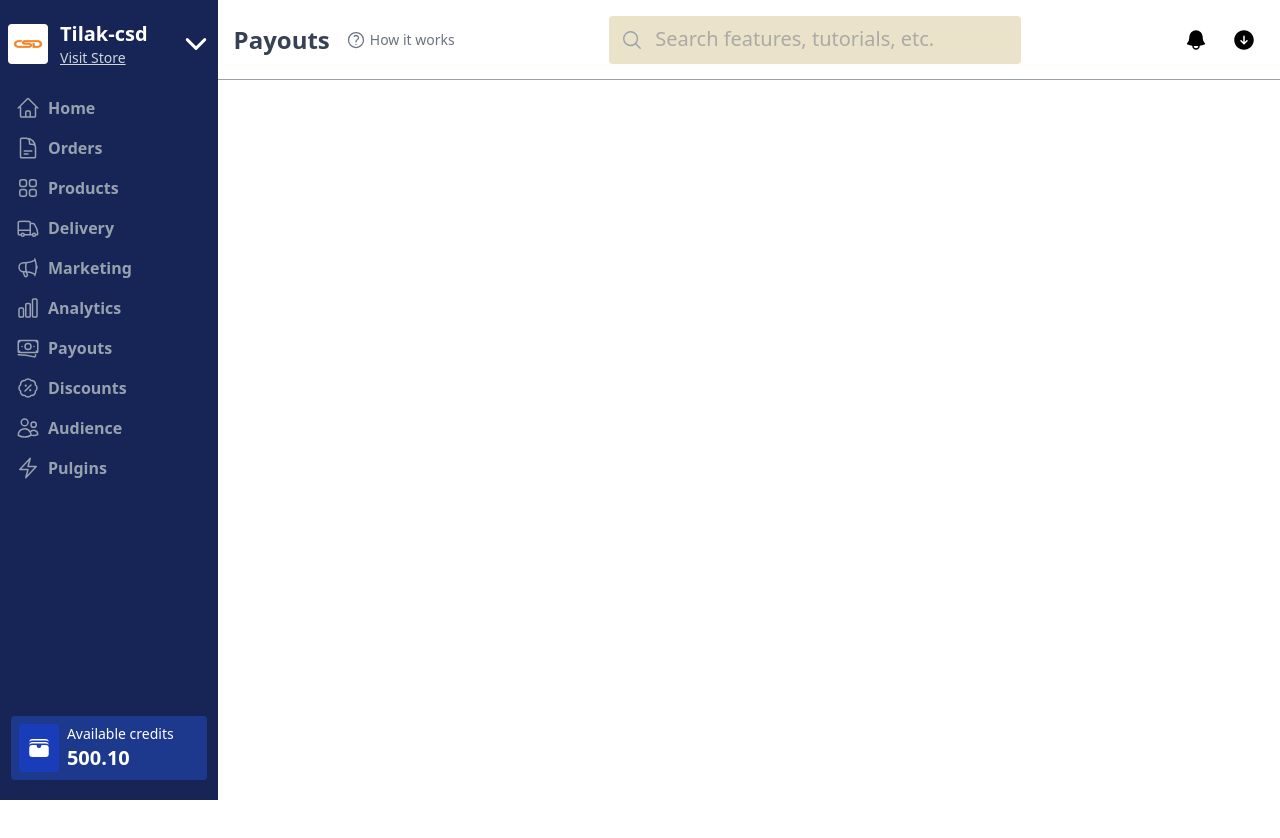
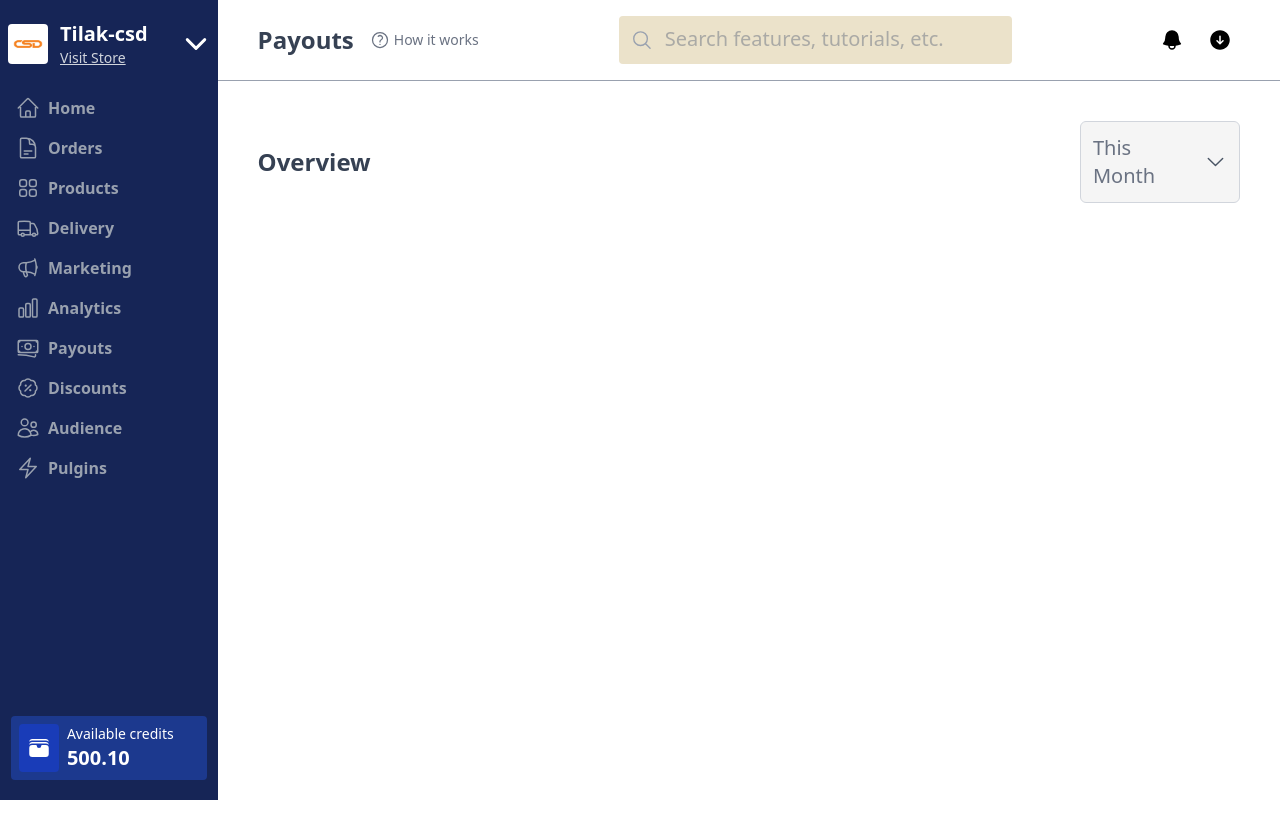
Before and after one commit to Tilak-csd/Dashboard-Clone, a React (Vite) app: page / in a window 1280 px wide. Shown: the top 838 px of the page. Before the commit the page ends 800 px from the top, so only its background shows below. Built offline with nearby package versions, Linux system fonts and the light colour scheme.

Commit message:
addint eh dropdown

```diff
--- a/package.json
+++ b/package.json
@@ -13,6 +13,7 @@
     "@tailwindcss/vite": "^4.1.17",
     "react": "^19.2.0",
     "react-dom": "^19.2.0",
+    "tailwind-scrollbar-hide": "^4.0.0",
     "tailwindcss": "^4.1.17"
   },
   "devDependencies": {
--- /dev/null
+++ b/src/components/DropdownMonth.jsx
@@ -0,0 +1,37 @@
+import React, { useState } from 'react'
+
+export default function DropdownMonth() {
+    const [yes, setYes] = useState(false)
+    const [month, setMonth] = useState("This Month")
+    const months = ['Jan', 'Feb', 'Mar', 'Apr', 'May', 'Jun', 'Jul', 'Aug', 'Sep', 'Oct', 'Nov', 'Dec']
+
+    return (
+        <div className='relative'>
+            <div
+                onClick={() => setYes(prev => !prev)}
+                className='w-40 flex justify-center items-center p-3 bg-[#f5f5f5] border-1 border-gray-300 rounded-md text-xl text-gray-500 cursor-pointer'>
+                {month} <svg xmlns="http://www.w3.org/2000/svg" className='text-gray-600 w-6 h-6 font-bold size-1 ml-2.5' fill="none" viewBox="0 0 24 24" stroke-width="1.5" stroke="currentColor" >
+                    <path stroke-linecap="round" stroke-linejoin="round" d="m19.5 8.25-7.5 7.5-7.5-7.5" />
+                </svg>
+            </div>
+            {yes && <Month months={months} setMonth={setMonth} setYes={setYes} />}
+        </div>
+    )
+}
+
+function Month({ months, setMonth, setYes }) {
+    return (
+        <div className='w-[10rem] p-2 absolute border-[1px] border-gray-300  rounded-md'>
+            {months.map((month, idx) => {
+                return <li key={idx}
+                    onClick={() => {
+                        setYes(prev => !prev)
+                        setMonth(month)
+                    }}
+                    className='w-full text-center text-gray-500 hover:bg-gray-300 text-xl rounded-md list-none cursor-pointer'>{month}</li>
+
+            })}
+
+        </div>
+    )
+}
--- a/src/components/LandingPage.jsx
+++ b/src/components/LandingPage.jsx
@@ -1,13 +1,14 @@
 import React from 'react'
 import SideBar from './sidebar/Sidebar'
 import MainContent from './MainContent'
-import Navbar from './Navbar'
+import Layout from './Layout'
+
 
 export default function LandingPage() {
     return (
         <div className='flex'>
             <SideBar />
-            <Navbar />
+            <Layout />
         </div>
     )
 }
--- a/src/components/Layout.jsx
+++ b/src/components/Layout.jsx
@@ -1,11 +1,13 @@
 import React from 'react'
 import Navbar from './Navbar'
+import MainContent from './MainContent'
 
 
 export default function Layout() {
   return (
     <div>
       <Navbar />
+      <MainContent />
     </div>
   )
 }
--- a/src/components/MainContent.jsx
+++ b/src/components/MainContent.jsx
@@ -1,8 +1,18 @@
 import React from 'react'
+import DropdownMonth from './DropdownMonth'
+
 
 export default function MainContent() {
   return (
-    <div className='h-screen w-[83vw] overflow-y-scroll'>
+    <div className='h-screen w-[83vw] overflow-y-scroll scroll-hide p-10 '>
+      {/* top line of the main content side */}
+      <div className='flex justify-between items-center'>
+        <h1 className='text-2xl font-semibold text-gray-700'>Overview</h1>
+        {/* dropdown for selecting the months */}
+        <DropdownMonth />
+      </div>
+      {/* card option amount of transaction  */}
+      <div></div>
 
     </div>
   )
--- a/src/components/Navbar.jsx
+++ b/src/components/Navbar.jsx
@@ -2,7 +2,7 @@ import React from 'react'
 
 export default function Navbar() {
     return (
-        <div className='flex justify-between items-center h-20 p-4 w-[83vw] border-b-1 border-gray-400'>
+        <div className='flex justify-between items-center sticky top-0 z-1 bg-white h-20 p-10 w-[83vw] border-b-1 border-gray-400'>
             <div className='flex justify-center items-center gap-4'>
                 <h1 className='text-2xl font-semibold text-gray-700'>Payouts</h1>
                 <div className='flex items-center justify-center text-sm gap-1 text-gray-500'>
--- a/src/components/sidebar/Sidebar.jsx
+++ b/src/components/sidebar/Sidebar.jsx
@@ -2,7 +2,7 @@ import React from 'react'
 import SidebarItems from './SidebarItems'
 export default function SideBar() {
   return (
-    <div className='w-[17vw] sticky flex items-center p-2 flex-col bg-blue-950 h-screen gap-1'>
+    <div className='w-[17vw] sticky top-0 flex items-center p-2 flex-col bg-blue-950 h-screen gap-1'>
       <div className='flex gap-1 mt-3 justify-start items-center'>
         <img src="./image.png" alt="" className='w-10 rounded-sm h-10' />
         <div className='ml-2 flex flex-col'>
--- a/src/index.css
+++ b/src/index.css
@@ -1 +1,12 @@
 @import "tailwindcss";
+/* index.css */
+
+/* Hide scrollbar for Chrome, Safari, Edge */
+.scroll-hide::-webkit-scrollbar {
+  display: none;
+}
+
+/* Hide scrollbar for Firefox */
+.scroll-hide {
+  scrollbar-width: none;
+}
--- a/vite.config.js
+++ b/vite.config.js
@@ -5,5 +5,6 @@ import tailwindcss from '@tailwindcss/vite'
 
 // https://vite.dev/config/
 export default defineConfig({
-  plugins: [react(), tailwindcss(),],
+  plugins: [react(), tailwindcss(), require('tailwind-scrollbar-hide')
+  ],
 })
```
Also changed, not shown: 1 other file (tests, documents, lock files or other folders).
